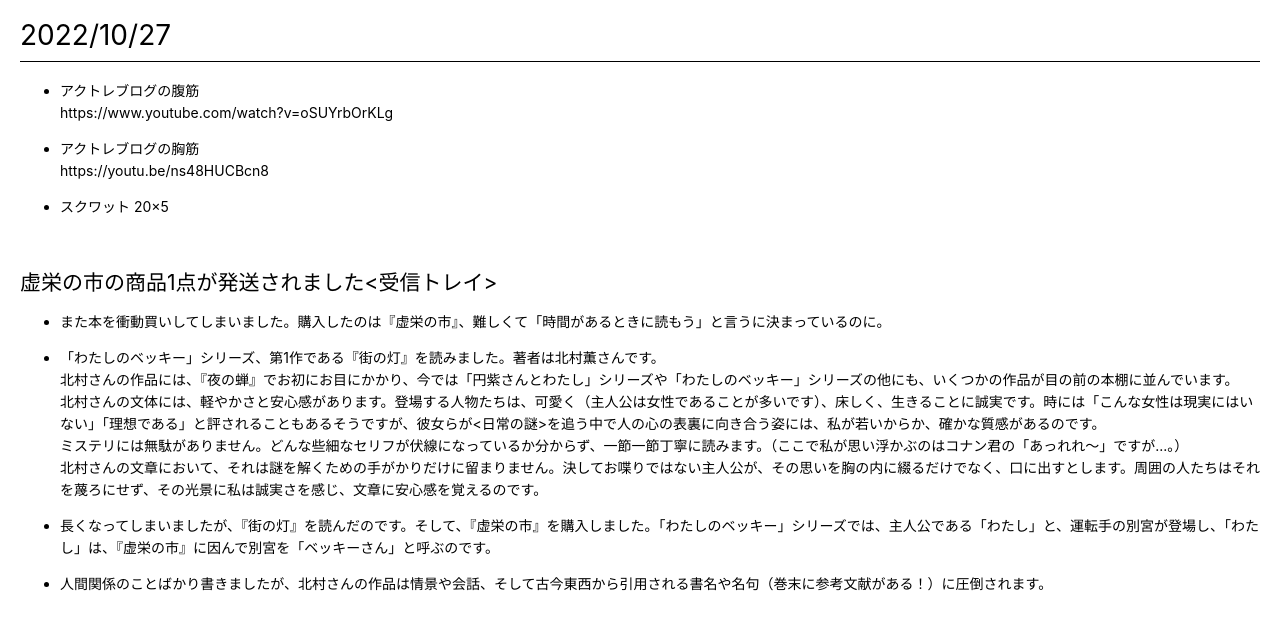
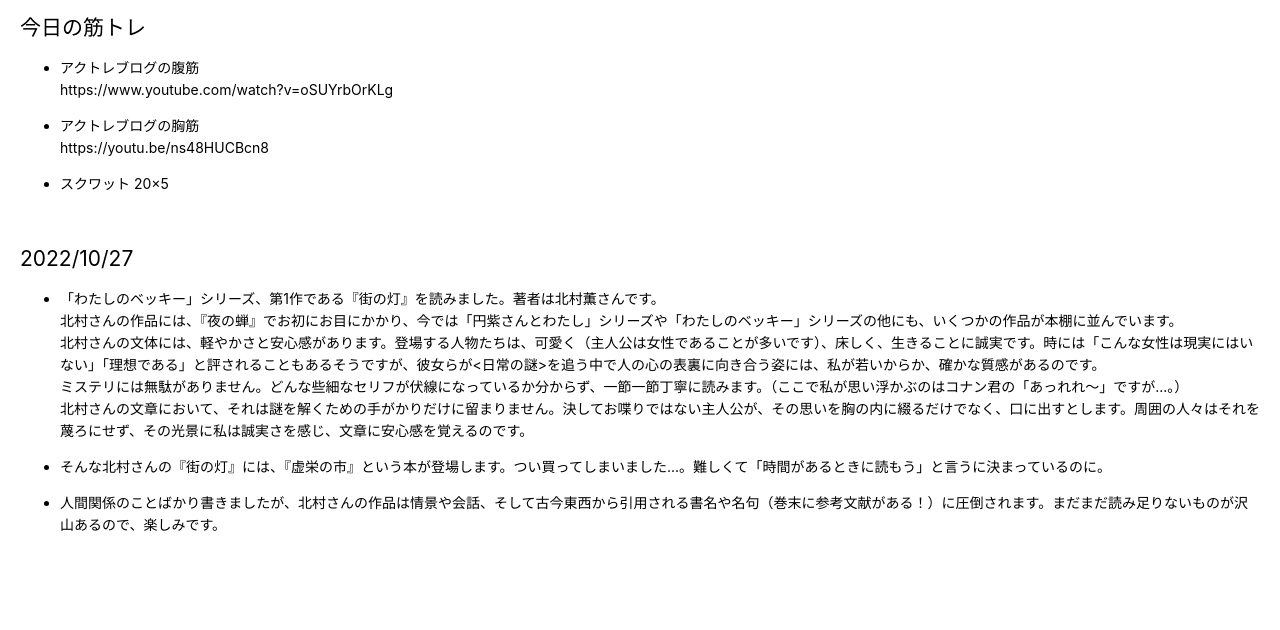
Before and after one commit to HelloKonitiwa/training, a plain HTML site: page 2022/oct/27.html in a window 1280 px wide. Drawn offline with Linux system fonts and the light colour scheme; a script that the page names is missing.

Commit message:
md html update

```diff
--- a/2022/oct/27.html
+++ b/2022/oct/27.html
@@ -365,7 +365,7 @@ code {
           : 'default'
     });
   </script>
-<h1 id="20221027">2022/10/27</h1>
+<h2 id="%E4%BB%8A%E6%97%A5%E3%81%AE%E7%AD%8B%E3%83%88%E3%83%AC">今日の筋トレ</h2>
 <ul>
 <li>
 <p>アクトレブログの腹筋<br>
@@ -380,23 +380,20 @@ https://youtu.be/ns48HUCBcn8</p>
 </li>
 </ul>
 <br>
-<h2 id="%E8%99%9A%E6%A0%84%E3%81%AE%E5%B8%82%E3%81%AE%E5%95%86%E5%93%811%E7%82%B9%E3%81%8C%E7%99%BA%E9%80%81%E3%81%95%E3%82%8C%E3%81%BE%E3%81%97%E3%81%9F%E5%8F%97%E4%BF%A1%E3%83%88%E3%83%AC%E3%82%A4">虚栄の市の商品1点が発送されました&lt;受信トレイ&gt;</h2>
+<h2 id="20221027">2022/10/27</h2>
 <ul>
 <li>
-<p>また本を衝動買いしてしまいました。購入したのは『虚栄の市』、難しくて「時間があるときに読もう」と言うに決まっているのに。<br></p>
+<p>「わたしのベッキー」シリーズ、第1作である『街の灯』を読みました。著者は北村薫さんです。<br>
+北村さんの作品には、『夜の蝉』でお初にお目にかかり、今では「円紫さんとわたし」シリーズや「わたしのベッキー」シリーズの他にも、いくつかの作品が本棚に並んでいます。<br>
+北村さんの文体には、軽やかさと安心感があります。登場する人物たちは、可愛く（主人公は女性であることが多いです）、床しく、生きることに誠実です。時には「こんな女性は現実にはいない」「理想である」と評されることもあるそうですが、彼女らが&lt;日常の謎&gt;を追う中で人の心の表裏に向き合う姿には、私が若いからか、確かな質感があるのです。<br>
+ミステリには無駄がありません。どんな些細なセリフが伏線になっているか分からず、一節一節丁寧に読みます。（ここで私が思い浮かぶのはコナン君の「あっれれ～」ですが...。）<br>
+北村さんの文章において、それは謎を解くための手がかりだけに留まりません。決してお喋りではない主人公が、その思いを胸の内に綴るだけでなく、口に出すとします。周囲の人々はそれを蔑ろにせず、その光景に私は誠実さを感じ、文章に安心感を覚えるのです。</p>
 </li>
 <li>
-<p>「わたしのベッキー」シリーズ、第1作である『街の灯』を読みました。著者は北村薫さんです。<br>
-北村さんの作品には、『夜の蝉』でお初にお目にかかり、今では「円紫さんとわたし」シリーズや「わたしのベッキー」シリーズの他にも、いくつかの作品が目の前の本棚に並んでいます。<br>
-北村さんの文体には、軽やかさと安心感があります。登場する人物たちは、可愛く（主人公は女性であることが多いです）、床しく、生きることに誠実です。時には「こんな女性は現実にはいない」「理想である」と評されることもあるそうですが、彼女らが&lt;日常の謎&gt;を追う中で人の心の表裏に向き合う姿には、私が若いからか、確かな質感があるのです。<br>
-ミステリには無駄がありません。どんな些細なセリフが伏線になっているか分からず、一節一節丁寧に読みます。（ここで私が思い浮かぶのはコナン君の「あっれれ～」ですが...。）<br>
-北村さんの文章において、それは謎を解くための手がかりだけに留まりません。決してお喋りではない主人公が、その思いを胸の内に綴るだけでなく、口に出すとします。周囲の人たちはそれを蔑ろにせず、その光景に私は誠実さを感じ、文章に安心感を覚えるのです。</p>
+<p>そんな北村さんの『街の灯』には、『虚栄の市』という本が登場します。つい買ってしまいました...。難しくて「時間があるときに読もう」と言うに決まっているのに。<br></p>
 </li>
 <li>
-<p>長くなってしまいましたが、『街の灯』を読んだのです。そして、『虚栄の市』を購入しました。「わたしのベッキー」シリーズでは、主人公である「わたし」と、運転手の別宮が登場し、「わたし」は、『虚栄の市』に因んで別宮を「ベッキーさん」と呼ぶのです。</p>
-</li>
-<li>
-<p>人間関係のことばかり書きましたが、北村さんの作品は情景や会話、そして古今東西から引用される書名や名句（巻末に参考文献がある！）に圧倒されます。</p>
+<p>人間関係のことばかり書きましたが、北村さんの作品は情景や会話、そして古今東西から引用される書名や名句（巻末に参考文献がある！）に圧倒されます。まだまだ読み足りないものが沢山あるので、楽しみです。</p>
 </li>
 </ul>
 
```
Also changed, not shown: 1 other file.
